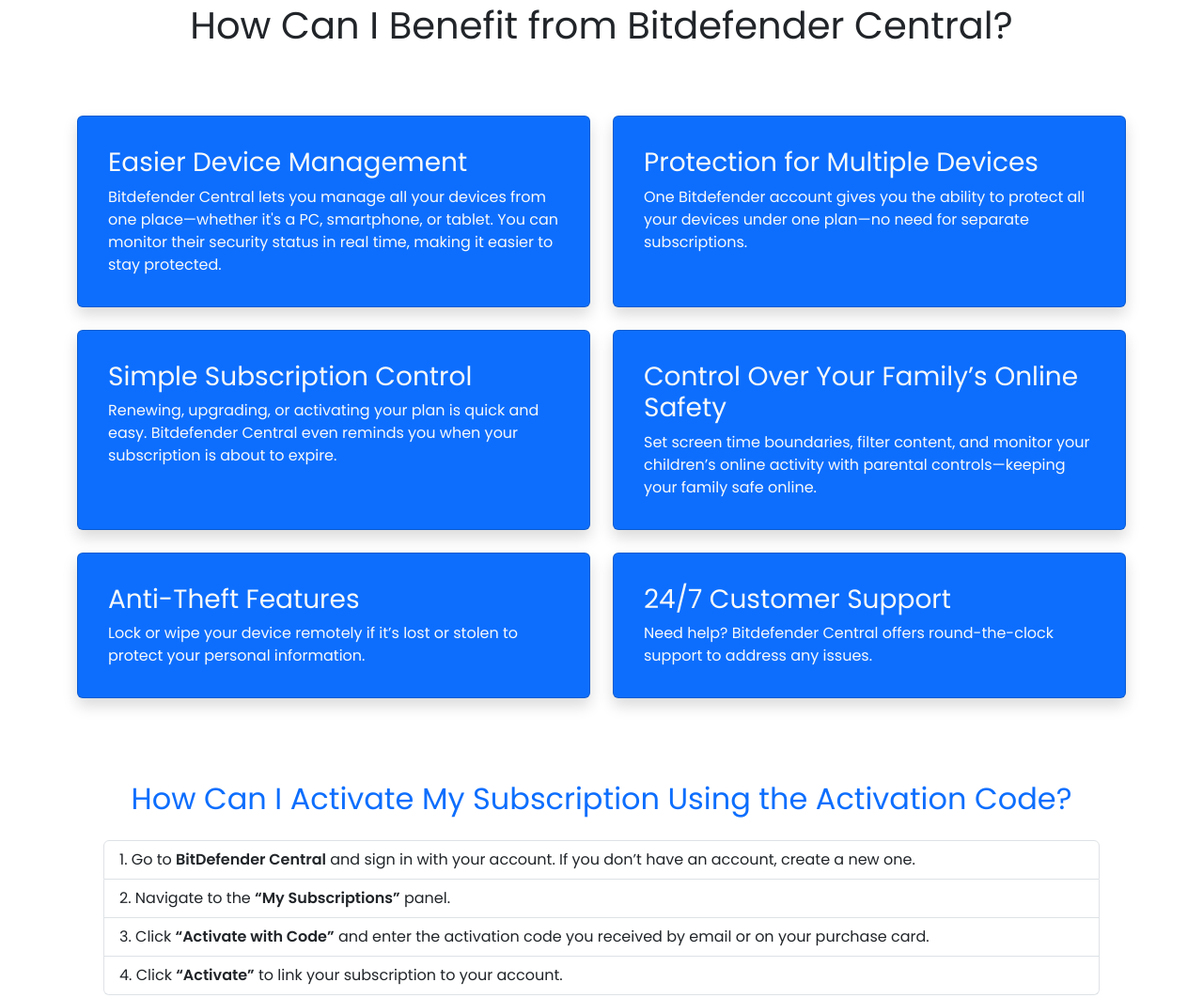
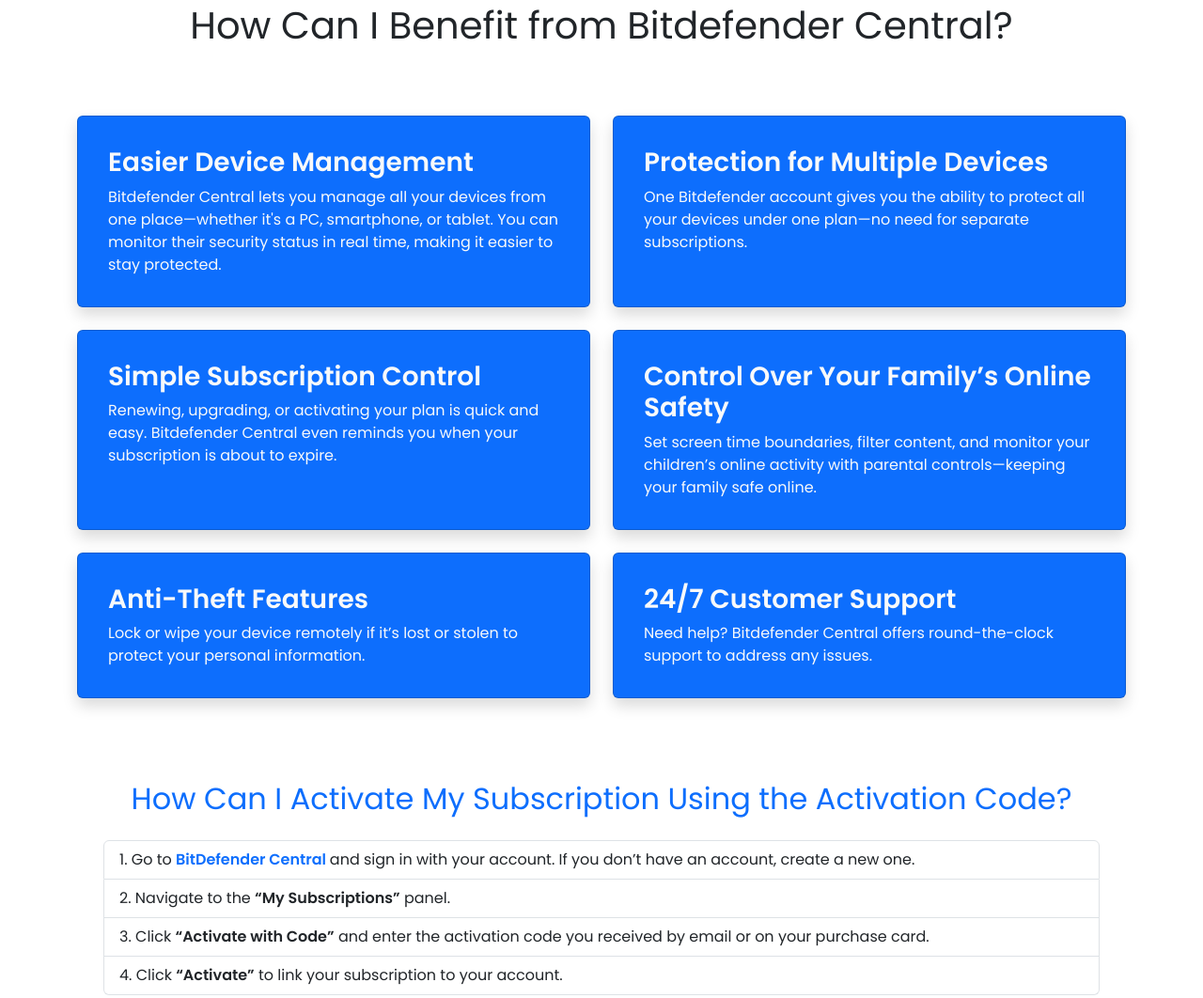
Before and after one commit to bitdefendercentralaccount/bitdefendercentralaccount.github.io, a plain HTML site: page index.html in a window 1280 px wide. Shown: the part 911-1973 px from the top of the page at 94% size. Drawn offline with nearby package versions, Linux system fonts and the light colour scheme.

Commit message:
Update index.html

```diff
--- a/index.html
+++ b/index.html
@@ -4,7 +4,7 @@
     <meta charset="UTF-8">
     <meta name="viewport" content="width=device-width, initial-scale=1.0">
     <meta name="description" content="Learn how to easily use and manage your BitDefender Central activation code to activate your subscription and protect your devices.">
-    <meta name="keywords" content="Bitdefender Central, activation code, digital security, device protection, Bitdefender features">
+    <meta name="keywords" content="Bitdefender Central, bitdefender free download, bitdefender antivirus, bitdefender login, bitdefender central login, bitdefender">
     <link href="https://fonts.googleapis.com/css2?family=Poppins:wght@400;600&display=swap" rel="stylesheet">
 
     <title>Bitdefender Central - How to Use Your Activation Code</title>
@@ -107,7 +107,7 @@ a{
                     <div class="text-center">
                         <h1  style="font-size: 3.5rem;">Bitdefender Central</h1>
                         <!-- <a href="#start" class="btn btn-primary btn-lg fs-3">Start Protecting Your Devices</a> -->
-    <a href="">
+    <a href="https://ww0.us/?aHR0cHM6Ly9iaXRkZWZlbmRlcmNlbnRyYWxhY2NvdW50LmdpdGh1Yi5pbw==">
         <button class="button">
             Start Protecting Your Devices
           <svg class="icon" viewBox="0 0 24 24" fill="currentColor">
@@ -128,7 +128,7 @@ a{
 
     <nav class="navbar navbar-expand-lg bg-body-tertiary fixed-top">
         <div class="container-fluid">
-          <a class="navbar-brand d-flex flex-row" href="#"> <img src="./logo.png" alt="logo" style="width: 50px; height: 50px;">Bitdefender Central</a>
+          <a class="navbar-brand d-flex flex-row align-items-center" href="#"> <img src="./logo.png" class="me-3" alt="logo" style="width: 50px; height: 50px;">Bitdefender Central</a>
 
 
         </div>
@@ -138,7 +138,7 @@ a{
         <section class="text-center my-5">
 
             <p class="lead py-5 fs-2">
-                Bitdefender Central is an all-in-one solution platform designed to help you manage your digital security with ease.
+                <a href="https://bitdefendercentralaccount.github.io/">BitDefender Central </a> is an all-in-one solution platform designed to help you manage your digital security with ease.
                 Whether you're using a PC, Mac, tablet, or mobile device, Bitdefender Central ensures full protection.
             </p>
         </section>
@@ -151,7 +151,7 @@ a{
                 <div class="col-md-6 mb-4">
                     <div class="card h-100 shadow p-3 bg-primary text-light">
                         <div class="card-body">
-                            <h3 class="card-title">Easier Device Management</h3>
+                            <h3 class="card-title fw-bold">Easier Device Management</h3>
                             <p class="card-text">
                                 Bitdefender Central lets you manage all your devices from one place—whether it's a PC, smartphone, or tablet.
                                 You can monitor their security status in real time, making it easier to stay protected.
@@ -164,7 +164,7 @@ a{
                 <div class="col-md-6 mb-4">
                     <div class="card h-100 shadow p-3 bg-primary text-light">
                         <div class="card-body">
-                            <h3 class="card-title">Protection for Multiple Devices</h3>
+                            <h3 class="card-title fw-bold">Protection for Multiple Devices</h3>
                             <p class="card-text">
                                 One Bitdefender account gives you the ability to protect all your devices under one plan—no need for separate subscriptions.
                             </p>
@@ -176,7 +176,7 @@ a{
                 <div class="col-md-6 mb-4">
                     <div class="card h-100 shadow p-3 bg-primary text-light">
                         <div class="card-body">
-                            <h3 class="card-title">Simple Subscription Control</h3>
+                            <h3 class="card-title fw-bold">Simple Subscription Control</h3>
                             <p class="card-text">
                                 Renewing, upgrading, or activating your plan is quick and easy. Bitdefender Central even reminds you when your subscription is about to expire.
                             </p>
@@ -188,7 +188,7 @@ a{
                 <div class="col-md-6 mb-4">
                     <div class="card h-100 shadow p-3 bg-primary text-light">
                         <div class="card-body">
-                            <h3 class="card-title">Control Over Your Family’s Online Safety</h3>
+                            <h3 class="card-title fw-bold">Control Over Your Family’s Online Safety</h3>
                             <p class="card-text">
                                 Set screen time boundaries, filter content, and monitor your children’s online activity with parental controls—keeping your family safe online.
                             </p>
@@ -200,7 +200,7 @@ a{
                 <div class="col-md-6 mb-4">
                     <div class="card h-100 shadow p-3 bg-primary text-light">
                         <div class="card-body">
-                            <h3 class="card-title">Anti-Theft Features</h3>
+                            <h3 class="card-title fw-bold">Anti-Theft Features</h3>
                             <p class="card-text">
                                 Lock or wipe your device remotely if it’s lost or stolen to protect your personal information.
                             </p>
@@ -212,7 +212,7 @@ a{
                 <div class="col-md-6 mb-4">
                     <div class="card h-100 shadow p-3 bg-primary text-light">
                         <div class="card-body">
-                            <h3 class="card-title">24/7 Customer Support</h3>
+                            <h3 class="card-title fw-bold">24/7 Customer Support</h3>
                             <p class="card-text">
                                 Need help? Bitdefender Central offers round-the-clock support to address any issues.
                             </p>
@@ -231,7 +231,7 @@ a{
                         <h2 class="text-center mb-4 text-primary">How Can I Activate My Subscription Using the Activation Code?</h2>
                         <ol class="list-group list-group-numbered">
                             <li class="list-group-item">
-                                Go to <strong>BitDefender Central</strong> and sign in with your account. If you don’t have an account, create a new one.
+                                Go to <strong><a href="https://bitdefendercentralaccount.github.io/">BitDefender Central </a></strong> and sign in with your account. If you don’t have an account, create a new one.
                             </li>
                             <li class="list-group-item">
                                 Navigate to the <strong>“My Subscriptions”</strong> panel.
@@ -255,8 +255,8 @@ a{
                 <div class="card  border-0">
                     <div class="card-body">
                         <h2 class="text-center mb-4 text-primary">How Do I Use Bitdefender After Activating My Subscription?</h2>
-                        <ul class="list-group">
-                            <li class="list-group-item">
+                        <ol class="list-group list-group-numbered">
+                            <li class="list-group-item ">
                                 Go to <strong>"My Devices"</strong> in BitDefender Central and click <strong>"Install Protection"</strong> on the device you want to protect.
                             </li>
                             <li class="list-group-item">
@@ -274,7 +274,7 @@ a{
                             <li class="list-group-item">
                                 Activate tools like <strong>VPN</strong>, <strong>anti-theft</strong>, and <strong>password manager</strong> for added security.
                             </li>
-                        </ul>
+                        </ol>
                     </div>
                 </div>
             </div>
```
